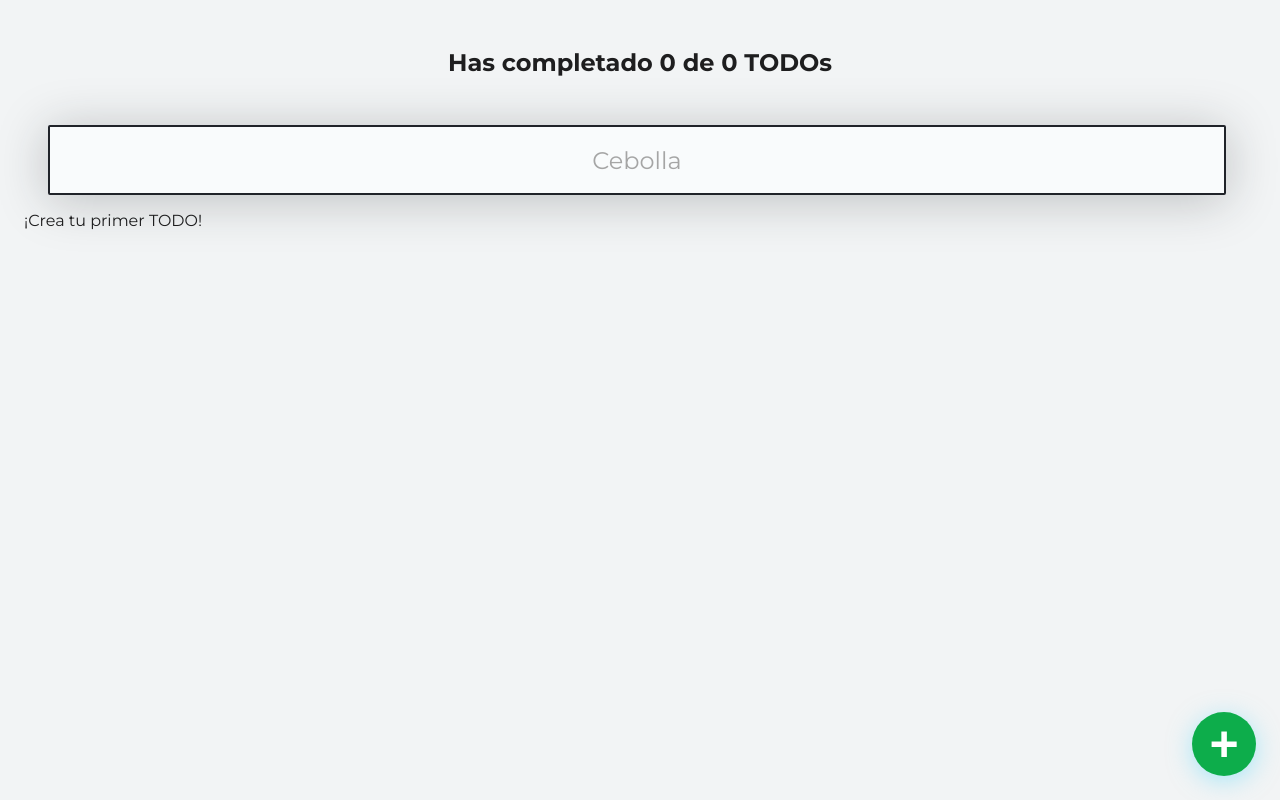
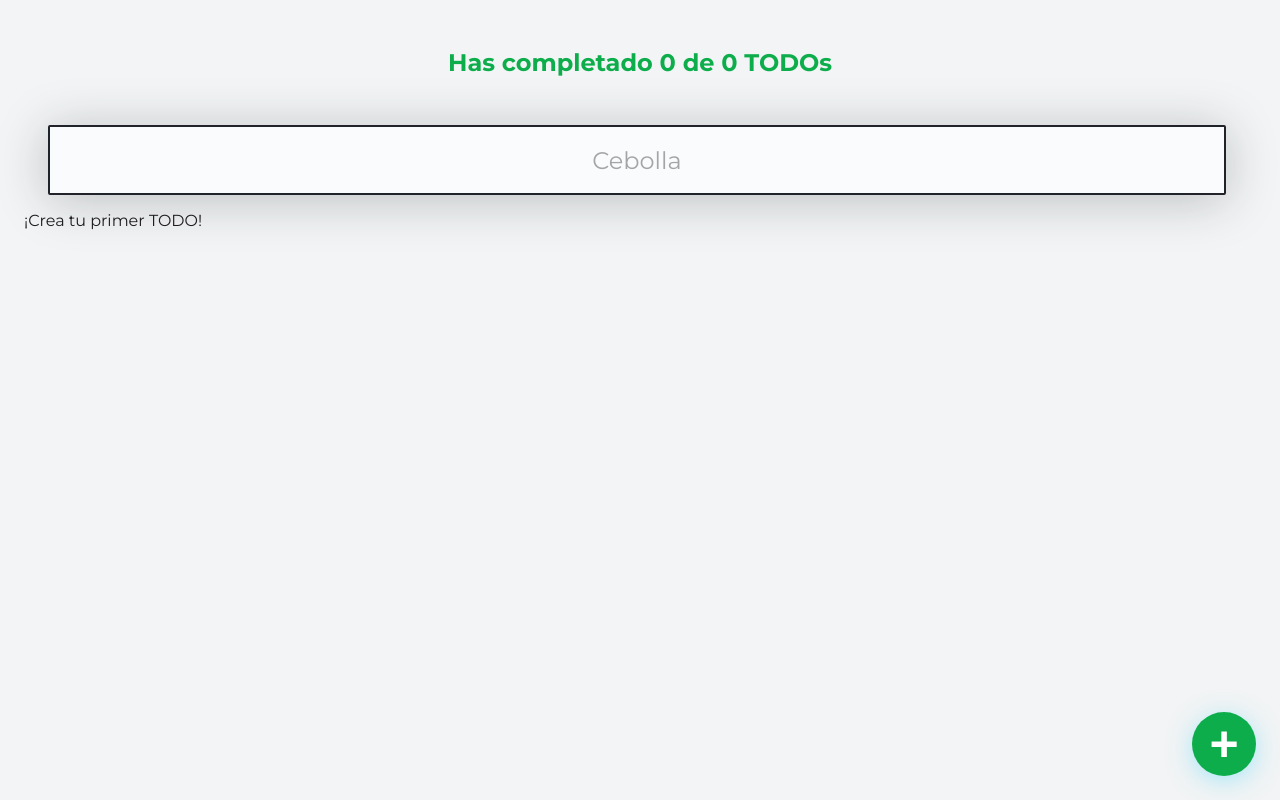
Before and after one commit to marialbert/test-react3, a React app: page / in a window 1280 px wide. Built offline with nearby package versions, Linux system fonts and the light colour scheme.

Commit message:
test qa 2 color

```diff
--- a/src/TodoCounter/TodoCounter.css
+++ b/src/TodoCounter/TodoCounter.css
@@ -3,4 +3,5 @@
   text-align: center;
   margin: 0;
   padding: 48px;
+  color: #0dad4b;
 }
```
Also changed, not shown: tests/test.js (+2 -3 lines).
